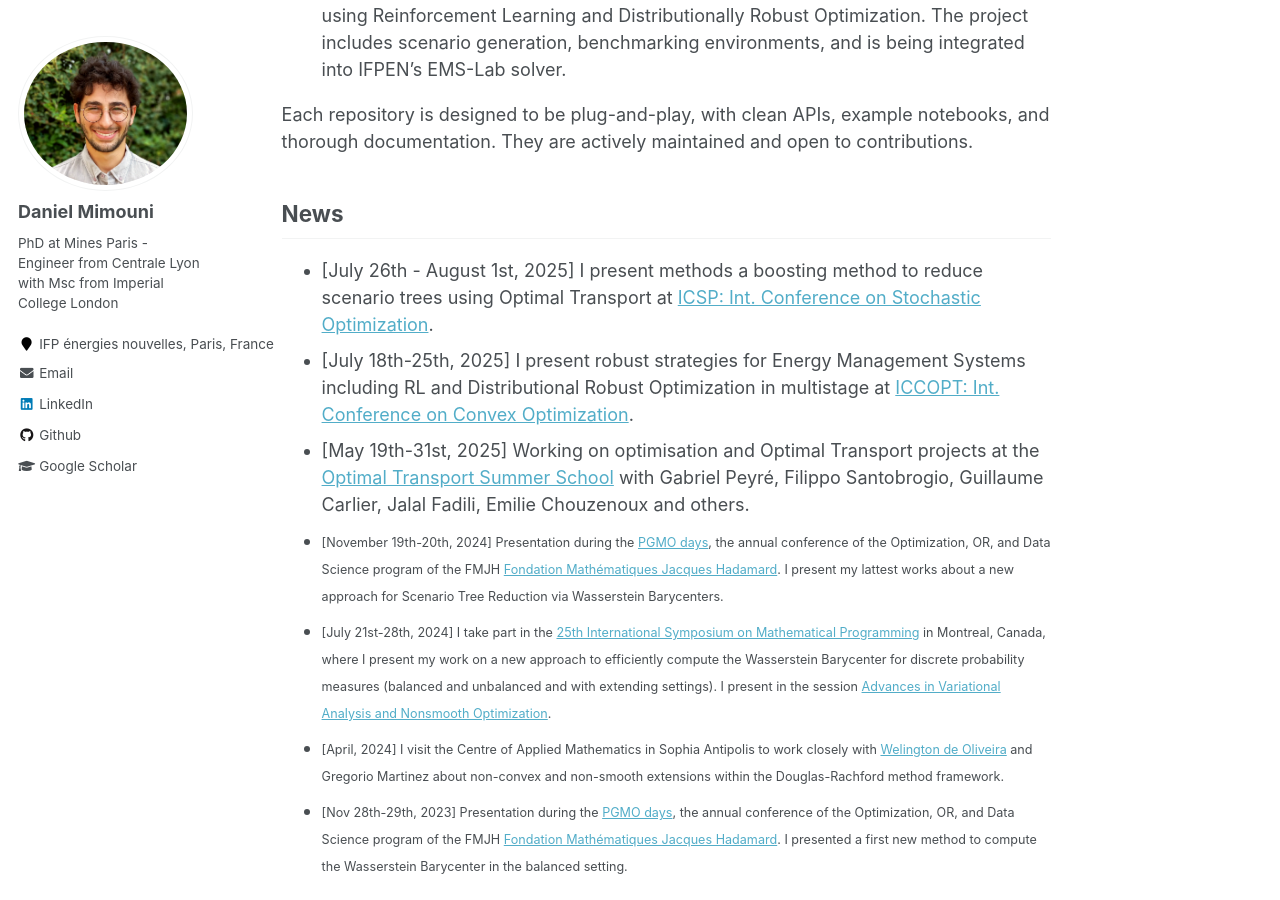
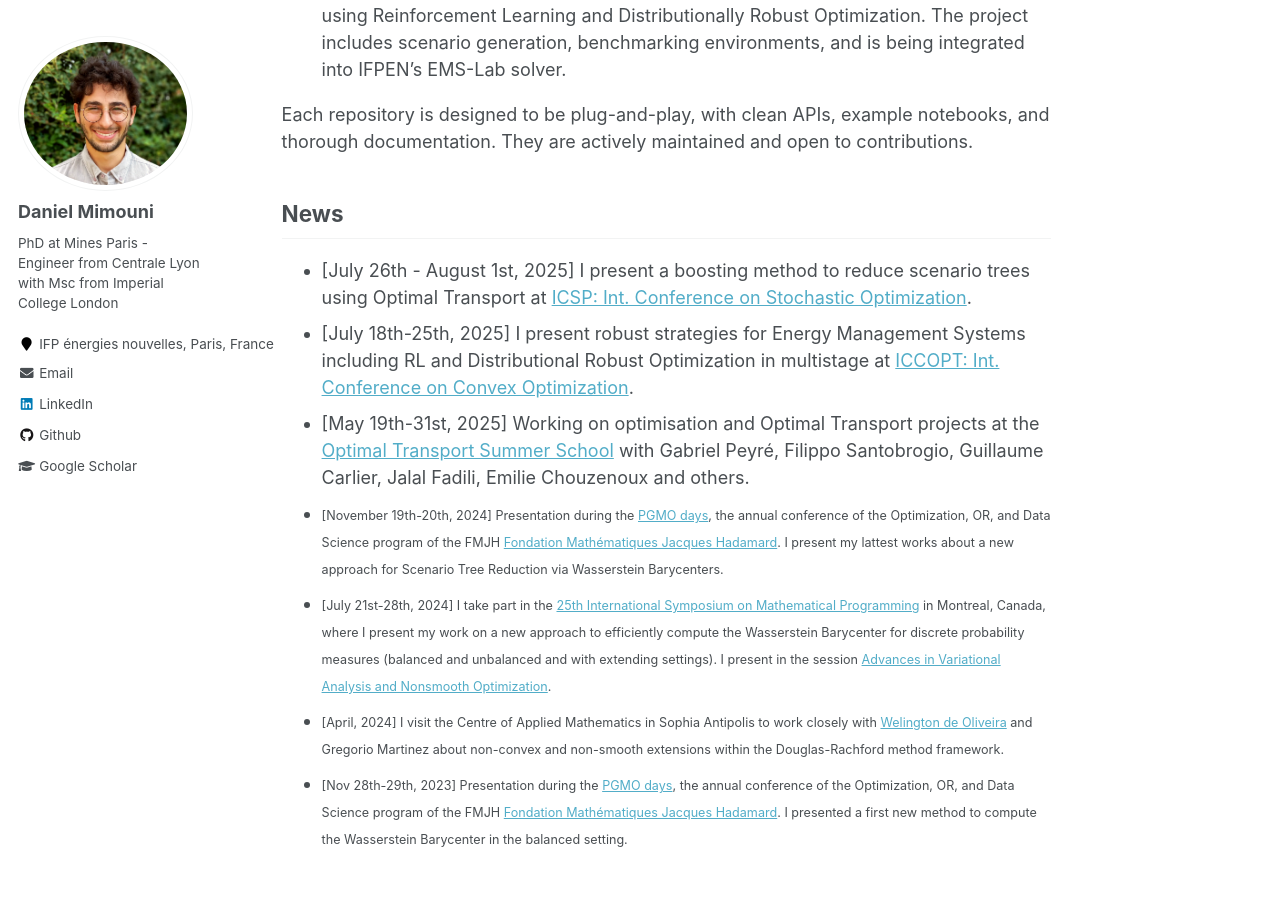
Before and after one commit to dan-mim/dan-mim.github.io, a Jekyll site: the page built from _pages/about.md, in a window 1280 px wide and 900 px high, scrolled down 2144 px. Built offline with Jekyll 4.4.1, drawn with Linux system fonts in a browser that asks for light colours.

Commit message:
Update about.md

```diff
--- a/_pages/about.md
+++ b/_pages/about.md
@@ -53,7 +53,7 @@ Each repository is designed to be plug-and-play, with clean APIs, example notebo
 
 
 ## News
-- [July 26th - August 1st, 2025] I present methods a boosting method to reduce scenario trees using Optimal Transport at [ICSP: Int. Conference on Stochastic Optimization](https://icsp2025.org/).
+- [July 26th - August 1st, 2025] I present a boosting method to reduce scenario trees using Optimal Transport at [ICSP: Int. Conference on Stochastic Optimization](https://icsp2025.org/).
 - [July 18th-25th, 2025] I present robust strategies for Energy Management Systems including RL and Distributional Robust Optimization in multistage at [ICCOPT: Int. Conference on Convex Optimization](https://events.usc.edu/esvp/iccopt2025/).
 - [May 19th-31st, 2025] Working on optimisation and Optimal Transport projects at the [Optimal Transport Summer School](https://cimpa.este.ovh/) with Gabriel Peyré, Filippo Santobrogio, Guillaume Carlier, Jalal Fadili, Emilie Chouzenoux and others.
 - <span style="font-size: 70%;">[November 19th-20th, 2024] Presentation during the [PGMO days](https://www.fondation-hadamard.fr/fr/programmes/les-programmes-thematiques/home/pgmo-days/), the annual conference of the Optimization, OR, and Data Science program of the FMJH [Fondation Mathématiques Jacques Hadamard](https://smf.emath.fr/evenements-smf/pgmo-days-2023). I present my lattest works about a new approach for Scenario Tree Reduction via Wasserstein Barycenters.</span><br>
```
